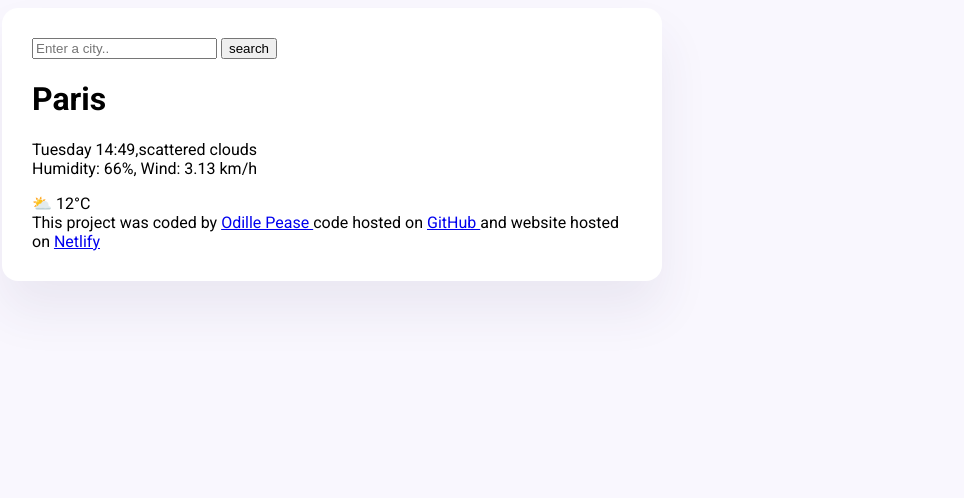
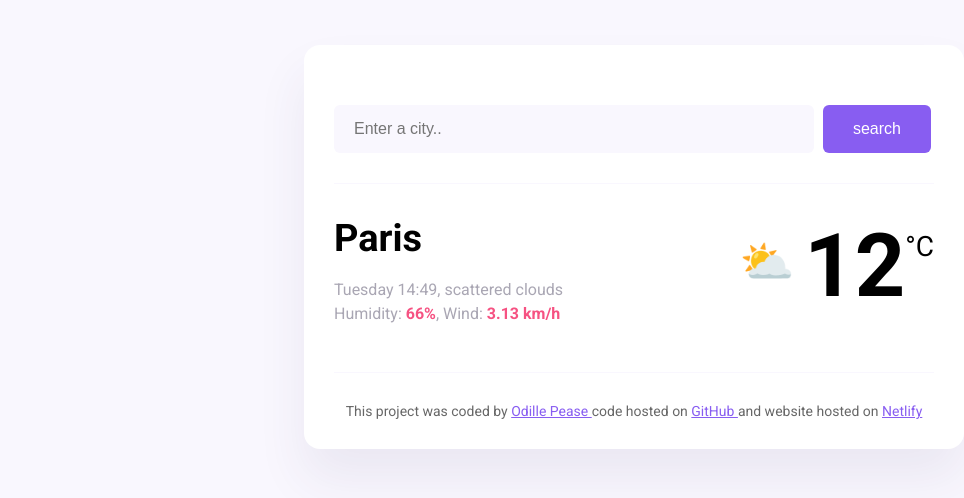
Before and after one commit to opease/Weer, a plain HTML site: page index.html in a window 1280 px wide. Shown: the whole page, without its empty margins (6-970 px from the left). Drawn offline with Linux system fonts and the light colour scheme.

Commit message:
Added basic CSS

```diff
--- a/index.html
+++ b/index.html
@@ -4,31 +4,44 @@
     <meta charset="UTF-8" />
     <meta name="viewport" content="width=device-width, initial-scale=1.0" />
     <link rel="stylesheet" href="src/style.css" />
-    <link rel="preconnect" href="https://fonts.googleapis.com">
-<link rel="preconnect" href="https://fonts.gstatic.com" crossorigin>
-<link href="https://fonts.googleapis.com/css2?family=Roboto:ital,wght@0,100;0,300;0,400;0,500;0,700;0,900;1,100;1,300;1,400;1,500;1,700;1,900&display=swap" rel="stylesheet">
+    <link rel="preconnect" href="https://fonts.googleapis.com" />
+    <link rel="preconnect" href="https://fonts.gstatic.com" crossorigin />
+    <link
+      href="https://fonts.googleapis.com/css2?family=Roboto:ital,wght@0,100;0,300;0,400;0,500;0,700;0,900;1,100;1,300;1,400;1,500;1,700;1,900&display=swap"
+      rel="stylesheet"
+    />
     <title>Weer App</title>
   </head>
   <body>
-    <div class="weather-app"
+    <div class="weather-app">
       <header>
-      <form>
-        <input type="search" placeholder="Enter a city.." required />
-        <input type="submit" value="search" />
+        <form class="search-form">
+          <input
+            type="search"
+            placeholder="Enter a city.."
+            required
+            class="search-form-input"
+          />
+          <input type="submit" value="search" class="search-form-button" />
         </form>
       </header>
       <main>
+        <div class="weather-app-data">
           <div>
-        <h1>Paris</h1>
-        <p>
-          Tuesday 14:49,scattered clouds
+            <h1 class="weather-app-city">Paris</h1>
+            <p class="weather-app-details">
+              Tuesday 14:49, scattered clouds
               <br />
-          Humidity: 66%, Wind: 3.13 km/h
+              Humidity: <strong>66%</strong>, Wind: <strong>3.13 km/h</strong>
             </p>
           </div>
-      <div>⛅ 12°C</div>
+          <div class="weather-app-temperature-container">
+            <div class="weather-app-icon">⛅</div>
+            <div class="weather-app-temperature">12</div>
+            <div class="weather-app-unit">°C</div>
+          </div>
+        </div>
       </main>
-
       <footer>
         This project was coded by
         <a href="https://github.com/opease" target="_blank"> Odille Pease </a>
--- a/src/style.css
+++ b/src/style.css
@@ -1,15 +1,100 @@
 body {
 background-color: #f9f7fe;
 font-family: "Roboto", sans-serif;
+}
 
+a {
+color: #885df1
 }
 
 .weather-app {
 background: white;
 max-width: 600px;
-margin: 45px, auto;
+margin: 45px auto;
 box-shadow:0 30px 50px rgba(65, 50, 100,0.08);
 border-radius: 16px;
-padding:30px;
+padding: 30px;
+}
 
+header {
+border-bottom: 1px solid #f9f7fe;
+padding:30px 0;
 }
+
+.search-form-input {
+    background-color: #f9f7fe ;
+    border: none;
+    border-radius: 6px;
+    width: 80%;
+    font-size: 16px;
+    padding: 15px 20px;
+}
+
+.search-form-button {
+    background-color:#885df1;
+    padding: 15px 30px;
+    border: none;
+    font-size: 16px;
+    margin-left: 5px;
+    border-radius: 6px;
+    color: white;
+}
+
+main {
+padding: 30px 0;
+}
+
+.weather-app-data {
+display: flex;
+justify-content: space-between;
+}
+
+.weather-app-city {
+    margin: 0;
+    font-size: 38px;
+    line-height: 48px;
+}
+
+.weather-app-details {
+font-size: 16px;
+color: rgba(39, 33, 66, .4);
+line-height: 24px;
+font-weight: 500px;
+}
+
+strong {
+color: #f65282;
+}
+.weather-app-temperature-container {
+    display: flex;
+}
+
+.weather-app-icon{
+    font-size: 44px;
+    margin-top: 22px;
+}
+
+.weather-app-temperature {
+font-size: 88px;
+margin-left: 10px;
+font-weight: bold;
+}
+
+.weather-app-unit {
+    margin-top: 16px;
+    font-size: 28px;
+}
+
+footer {
+border-top: 1px solid #f9f7fe;
+padding: 30px 0 0;
+text-align: center;
+}
+
+footer {
+border-top: 1px solid #f9f7fe;
+padding:30px 0 0 0;
+text-align: center;
+font-size: 14px;
+color: rgba(0, 0, 0, 0.6);
+}
```
Lines whose indentation alone changed are shown as unchanged.
